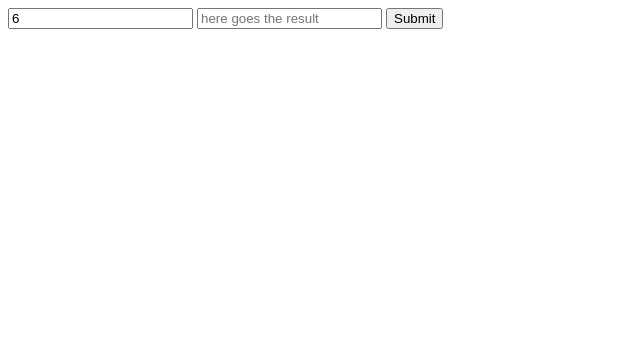
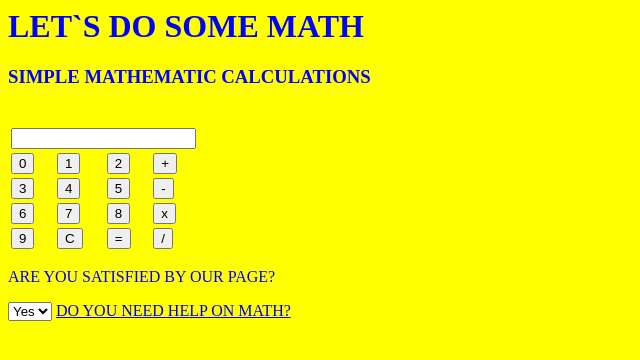
Before and after one commit to Deniz666/Deniz666.github.io, a plain HTML site: page index.html in a window 1280 px wide. Shown: the whole page, without its empty margins (0-640 px from the left). Drawn offline with Linux system fonts and the light colour scheme.

Commit message:
new homework loop

```diff
--- a/index.html
+++ b/index.html
@@ -1,37 +1,95 @@
-<!DOCTYPE html>
-<!--
-To change this license header, choose License Headers in Project Properties.
-To change this template file, choose Tools | Templates
-and open the template in the editor.
--->
-<html>
-    <head>
-        <title>TODO supply a title</title>
-        <meta charset="UTF-8">
-        <meta name="viewport" content="width=device-width, initial-scale=1.0">
-        <script>
+  <html>
+      <body bgcolor="yellow">
+
+      <head>
+        <title>MATH IS A GORGEOUS SUBJECT</title>
+
+    <body>
+        <font color="blue">
+
+         <h1>LET`S DO SOME MATH</h1>
+
+<h3>SIMPLE MATHEMATIC CALCULATIONS</h3>
+<br/>
+<table>
+    <text-align:center>
+               <font-size: 100%>
+               <width: 100%>
+               <height: 100%>
+
+<tr>
+<td colspan=4><input type=text Name="display"></td>
+</tr>
+<tr>
+<td>
+    <input type=button value="0" OnClick="calc.display.value+='0'">
+</td>
+<td>
+    <input type=button value="1" OnClick="calc.display.value+='1'">
+</td>
+<td>
+    <input type=button value="2" OnClick="calc.display.value+='2'">
+</td>
+<td>
+    <input type=button value="+" OnClick="calc.display.value+='+'">
+</td>
+</tr>
+<tr>
+<td>
+    <input type=button value="3" OnClick="calc.display.value+='3'">
+</td>
+<td>
+    <input type=button value="4" OnClick="calc.display.value+='4'">
+</td>
+<td>
+    <input type=button value="5" OnClick="calc.display.value+='5'">
+</td>
+<td>
+    <input type=button value="-" OnClick="calc.display.value+='-'">
+</td>
+</tr>
+<tr>
+<td>
+    <input type=button value="6" OnClick="calc.display.value+='6'">
+</td>
+<td>
+    <input type=button value="7" OnClick="calc.display.value+='7'">
+</td>
+<td>
+    <input type=button value="8" OnClick="calc.display.value+='8'">
+</td>
+<td>
+    <input type=button value="x" OnClick="calc.display.value+='*'">
+</td>
+</tr>
+<tr>
+<td>
+    <input type=button value="9" OnClick="calc.display.value+='9'">
+</td>
+<td>
+    <input type=button value="C" OnClick="calc.display.value=''">
+</td>
+<td>
+    <input type=button value="=" OnClick="calc.display.value=eval(calc.display.value)">
+</td>
+<td>
+    <input type=button value="/" OnClick="calc.display.value+='/'">
+</td>
+</tr>
+</table>
+
+</form>
+
+<p> ARE YOU SATISFIED BY OUR PAGE?</p>
+
+         <select name="ANSWER">
+
+           <option value="YES"> Yes </option>
+            <option value="NO"> No </option> <br> </select>
+<a href="http://www.dummies.com/how-to/education-languages/math.html">DO YOU NEED HELP ON MATH?</a>
+
+</body>
 
 
-function factorial (num){
-    return num;
-}
-
-
-
-            </script>
-    </head>
-    <body>
-        <div>
-            <form>
-
-
-                <input type="text" id="num" value="6"/>
-                <input type="text" id="res" placeholder="here goes the result"/>
-                <input type="submit"onclick="calculate"/>
-
-
-
-
-        </div>
-    </body>
+   </head>
 </html>
```
